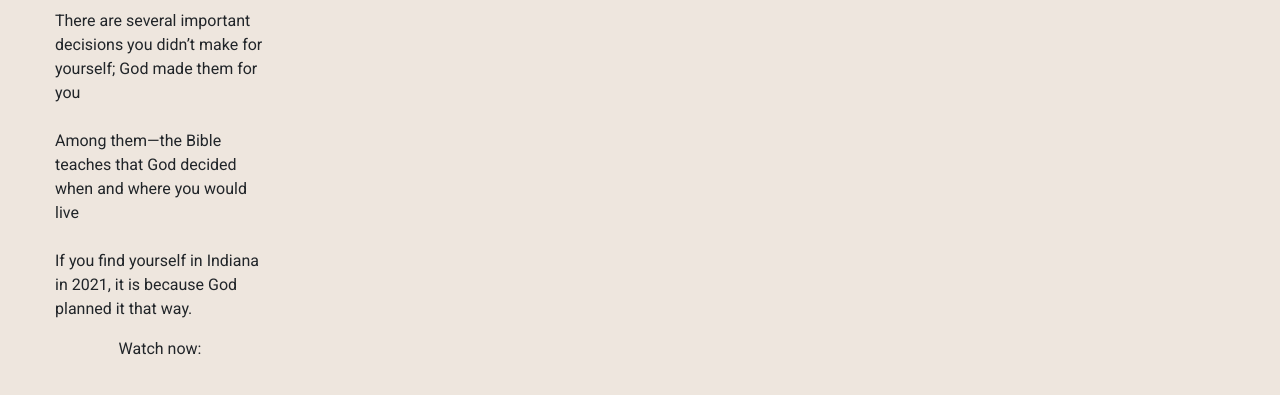
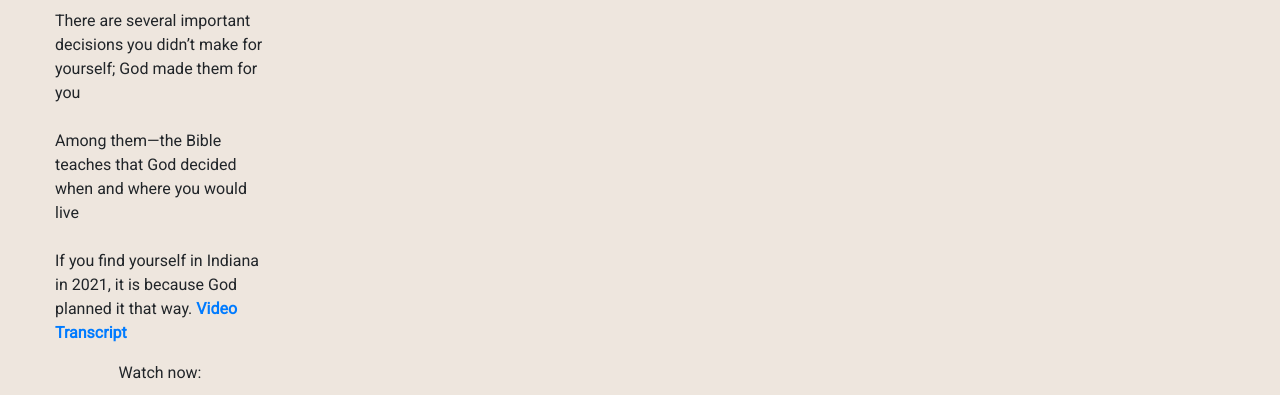
Before and after one commit to peytonrc/In-Favor, a plain HTML site: page blog.html in a window 1280 px wide. Shown: the part 909-1304 px from the top of the page. Drawn offline with nearby package versions, Linux system fonts and the light colour scheme; grey boxes are pictures that could not be loaded.

Commit message:
transcript

```diff
--- a/blog.html
+++ b/blog.html
@@ -96,14 +96,20 @@
 
                             Among them—the Bible teaches that God decided when and where you would live <br><br>
 
-                            If you find yourself in Indiana in 2021, it is because God planned it that way. <br>
+                            If you find yourself in Indiana in 2021, it is because God planned it that way.
+                            <a href="/assets/Blog Hoosier Proud 1 God called you.pdf" target="blank" download><b>Video Transcript</b></a>
                         </p>
                         <p class="card-text text-center">Watch now:</p>
                         <iframe width="560" height="315" src="https://www.youtube.com/embed/keS5p05FUQU" frameborder="0"
                             allow="accelerometer; autoplay; clipboard-write; encrypted-media; gyroscope; picture-in-picture"
-                            allowfullscreen></iframe>
+                            allowfullscreen>
+
+                        </iframe>
+
                     </div>
+
                 </div>
+
             </div>
 
             <div class="col-lg-3">
```
Also changed, not shown: assets/books.jpg (added), 1 other file.
